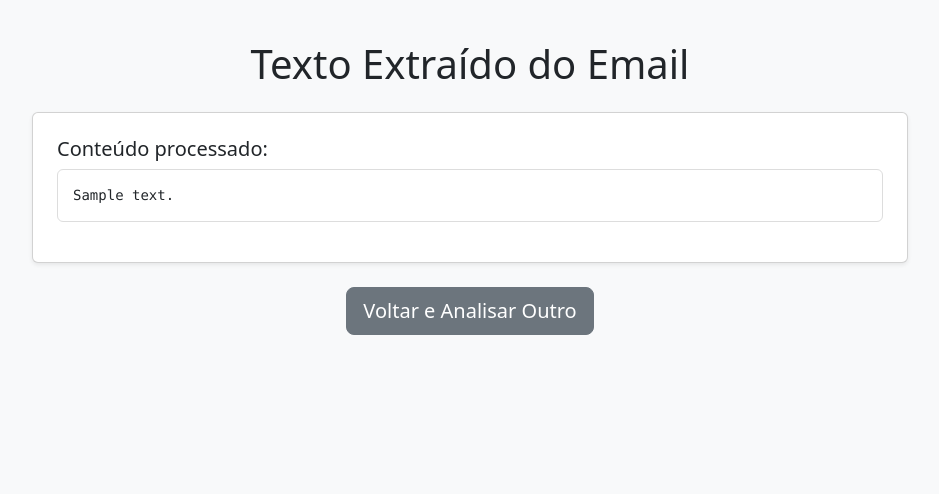
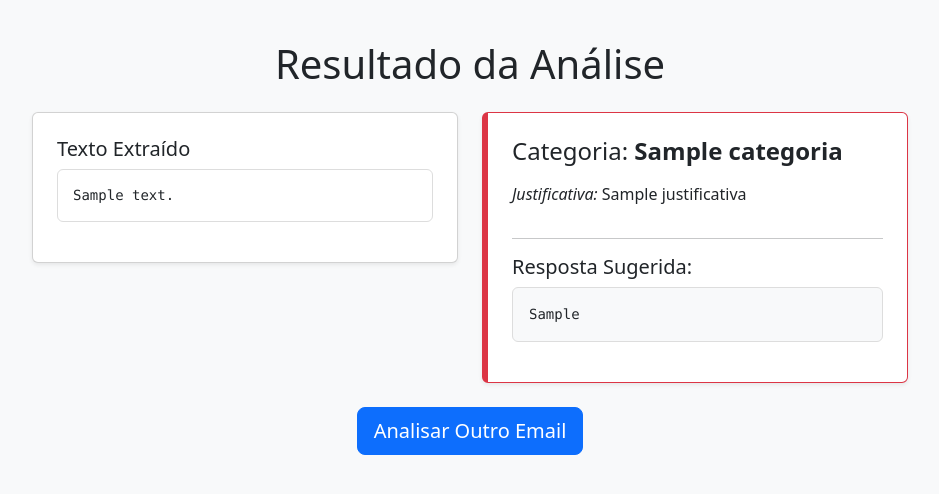
Before and after one commit to pedrosavio99/desafio-auto-classificador-emails, a Flask app: template templates/resultado.html in a window 1280 px wide. Shown: the top 494 px of the page, without its empty margins (170-1109 px from the left). Run offline with Flask 3, Linux system fonts and the light colour scheme; the template is opened without the code that fills it: most values are stand-ins (such as "Sample title", 1, 10 or a date in 2020).

Commit message:
add email classification logic and enhance result display in templates

```diff
--- a/app.py
+++ b/app.py
@@ -2,15 +2,63 @@ from flask import Flask, render_template, request, flash, redirect, url_for
 import os
 from werkzeug.utils import secure_filename
 import pdfplumber
+from groq import Groq
+from dotenv import load_dotenv
+
+load_dotenv()  # Carrega variáveis do .env
 
 app = Flask(__name__)
-app.secret_key = 'super_secret_key_muito_segura'  # Necessário para flash messages
-app.config['MAX_CONTENT_LENGTH'] = 16 * 1024 * 1024  # Limite de 16MB no upload
+app.secret_key = 'super_secret_key_muito_segura'
+app.config['MAX_CONTENT_LENGTH'] = 16 * 1024 * 1024
 
 ALLOWED_EXTENSIONS = {'txt', 'pdf'}
 
 def allowed_file(filename):
     return '.' in filename and filename.rsplit('.', 1)[1].lower() in ALLOWED_EXTENSIONS
+
+# Configuração Groq
+groq_client = Groq(api_key=os.getenv("GROQ_API_KEY"))
+
+# Prompt poderoso (bem estruturado e restritivo)
+SYSTEM_PROMPT = """
+Você é um classificador inteligente de emails corporativos para uma grande empresa financeira.
+Sua tarefa é:
+
+1. CLASSIFICAR o email em APENAS uma das duas categorias:
+   - Produtivo: requer ação, resposta ou acompanhamento (ex: solicitação de status, dúvida sobre sistema, envio de arquivo importante, reclamação, pedido de suporte).
+   - Improdutivo: não requer ação imediata (ex: feliz natal, bom dia, agradecimento genérico, spam leve, piada, forward irrelevante).
+
+2. SUGERIR UMA RESPOSTA AUTOMÁTICA curta, profissional e adequada à categoria:
+   - Para Produtivo: educada, confirmando recebimento + informando próximo passo ou pedindo mais detalhes se necessário.
+   - Para Improdutivo: educada, breve, agradecendo ou encerrando sem abrir precedentes.
+
+REGRAS OBRIGATÓRIAS:
+- Responda APENAS com JSON válido, sem texto extra antes ou depois.
+- Estrutura EXATA:
+{
+  "categoria": "Produtivo" ou "Improdutivo",
+  "justificativa": "explicação curta de 1 frase do porquê da categoria",
+  "resposta_sugerida": "texto da resposta automática (máx 4-6 linhas)"
+}
+- Sempre use português brasileiro formal e profissional.
+- Seja objetivo e direto.
+"""
+
+def classificar_email_com_groq(texto_email):
+    try:
+        response = groq_client.chat.completions.create(
+            model="llama-3.3-70b-versatile",  # ou "mixtral-8x7b-32768" se preferir mais rápido
+            messages=[
+                {"role": "system", "content": SYSTEM_PROMPT},
+                {"role": "user", "content": f"Email recebido:\n\n{texto_email}\n\nClassifique e sugira resposta."}
+            ],
+            temperature=0.2,
+            max_tokens=600,
+            response_format={"type": "json_object"}
+        )
+        return response.choices[0].message.content
+    except Exception as e:
+        return None, str(e)
 
 @app.route('/')
 def index():
@@ -20,11 +68,11 @@ def index():
 def processar():
     texto_email = ""
 
-    # 1. Verifica se veio texto colado
+    # 1. Texto colado
     if 'texto_email' in request.form and request.form['texto_email'].strip():
         texto_email = request.form['texto_email'].strip()
 
-    # 2. Verifica se veio arquivo
+    # 2. Arquivo upload
     elif 'arquivo' in request.files:
         file = request.files['arquivo']
         if file.filename == '':
@@ -32,34 +80,46 @@ def processar():
             return redirect(url_for('index'))
 
         if file and allowed_file(file.filename):
-            filename = secure_filename(file.filename)
-            # Lê o conteúdo sem salvar no disco (melhor para deploy)
-            if filename.endswith('.txt'):
+            if file.filename.endswith('.txt'):
                 texto_email = file.read().decode('utf-8', errors='ignore').strip()
-            elif filename.endswith('.pdf'):
+            elif file.filename.endswith('.pdf'):
                 try:
                     with pdfplumber.open(file) as pdf:
-                        texto_email = ""
-                        for page in pdf.pages:
-                            texto_email += page.extract_text() or "" + "\n\n"
-                    texto_email = texto_email.strip()
+                        texto_email = "\n\n".join(page.extract_text() or "" for page in pdf.pages).strip()
                 except Exception as e:
                     flash(f'Erro ao ler PDF: {str(e)}', 'danger')
                     return redirect(url_for('index'))
         else:
-            flash('Formato de arquivo não permitido. Use .txt ou .pdf', 'danger')
+            flash('Formato inválido. Use .txt ou .pdf', 'danger')
             return redirect(url_for('index'))
 
     else:
-        flash('Nenhum texto ou arquivo foi enviado', 'danger')
+        flash('Envie texto ou arquivo', 'danger')
         return redirect(url_for('index'))
 
     if not texto_email:
-        flash('Não foi possível extrair texto do email', 'warning')
+        flash('Não foi possível extrair texto', 'warning')
         return redirect(url_for('index'))
 
-    # Por enquanto só mostramos o texto extraído (depois vamos enviar pro Groq)
-    return render_template('resultado.html', texto_extraido=texto_email)
+    # Chama Groq
+    resultado_json = classificar_email_com_groq(texto_email)
+
+    if resultado_json is None:
+        flash('Erro ao conectar com a IA. Verifique sua chave Groq.', 'danger')
+        return redirect(url_for('index'))
+
+    import json
+    try:
+        resultado = json.loads(resultado_json)
+    except:
+        flash('Resposta da IA inválida', 'danger')
+        return redirect(url_for('index'))
+
+    return render_template('resultado.html',
+                           texto_extraido=texto_email,
+                           categoria=resultado.get('categoria', 'Erro'),
+                           justificativa=resultado.get('justificativa', ''),
+                           resposta_sugerida=resultado.get('resposta_sugerida', 'Sem sugestão disponível'))
 
 if __name__ == '__main__':
     app.run(debug=True)
--- a/templates/resultado.html
+++ b/templates/resultado.html
@@ -6,14 +6,17 @@
     <title>Resultado da Análise</title>
     <link href="https://cdn.jsdelivr.net/npm/bootstrap@5.3.3/dist/css/bootstrap.min.css" rel="stylesheet">
     <style>
-        body { padding: 40px 20px; background-color: #f8f9fa; }
+        body { padding: 40px 20px; background: #f8f9fa; }
         .container { max-width: 900px; }
-        pre { background: #fff; padding: 15px; border: 1px solid #ddd; border-radius: 6px; white-space: pre-wrap; }
+        .categoria-card { border-left: 6px solid; }
+        .produtivo { border-color: #198754; }
+        .improdutivo { border-color: #dc3545; }
+        pre { background: white; padding: 15px; border-radius: 6px; border: 1px solid #ddd; white-space: pre-wrap; }
     </style>
 </head>
 <body>
     <div class="container">
-        <h1 class="mb-4 text-center">Texto Extraído do Email</h1>
+        <h1 class="text-center mb-4">Resultado da Análise</h1>
 
         {% with messages = get_flashed_messages(with_categories=true) %}
             {% if messages %}
@@ -26,13 +29,27 @@
             {% endif %}
         {% endwith %}
 
-        <div class="card shadow-sm p-4 mb-4">
-            <h5>Conteúdo processado:</h5>
-            <pre>{{ texto_extraido }}</pre>
+        <div class="row">
+            <div class="col-md-6">
+                <div class="card shadow-sm p-4 mb-4">
+                    <h5>Texto Extraído</h5>
+                    <pre>{{ texto_extraido | safe }}</pre>
+                </div>
+            </div>
+
+            <div class="col-md-6">
+                <div class="card categoria-card {{ 'produtivo' if categoria == 'Produtivo' else 'improdutivo' }} shadow-sm p-4">
+                    <h4 class="mb-3">Categoria: <strong>{{ categoria }}</strong></h4>
+                    <p><em>Justificativa:</em> {{ justificativa }}</p>
+                    <hr>
+                    <h5>Resposta Sugerida:</h5>
+                    <pre class="bg-light p-3">{{ resposta_sugerida }}</pre>
+                </div>
+            </div>
         </div>
 
-        <div class="text-center">
-            <a href="{{ url_for('index') }}" class="btn btn-secondary btn-lg">Voltar e Analisar Outro</a>
+        <div class="text-center mt-4">
+            <a href="{{ url_for('index') }}" class="btn btn-primary btn-lg">Analisar Outro Email</a>
         </div>
     </div>
 
```
